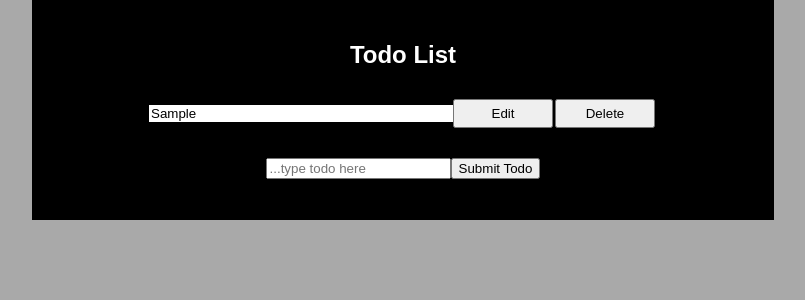
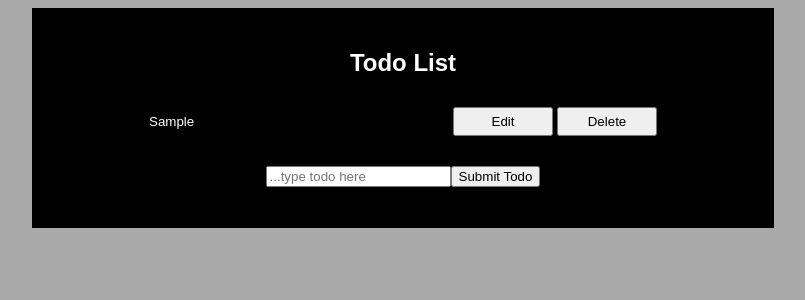
Before and after one commit to macandrew6/react-todo-list, a React (Create React App) app: page / in a window 1280 px wide. Both pictures are taken after typing "Sample" into the empty fields and a click on the button "Submit Todo". Shown: the top 300 px of the page, without its empty margins (237-1042 px from the left). Built offline with nearby package versions, Linux system fonts and the light colour scheme.

Commit message:
fixing css

```diff
--- a/src/index.css
+++ b/src/index.css
@@ -1,6 +1,8 @@
 body {
+  display: flex;
+  justify-content: center;
+  align-items: center;
   background: darkgray;
-  margin: 0;
   padding: 0;
   font-family: sans-serif;
 }
@@ -33,7 +35,7 @@ body {
 .todo-item button {
   width: 100px;
   padding: 5px;
-  margin-right: 2px;
+  margin: 0 2px 0 2px;
 }
 
 .todo-item button:hover {
@@ -53,6 +55,9 @@ body {
 }
 
 .edit-todo-form input {
+  height: 23px;
+  background: black;
+  color: white;
   width: 300px;
   border: none;
 }
```
